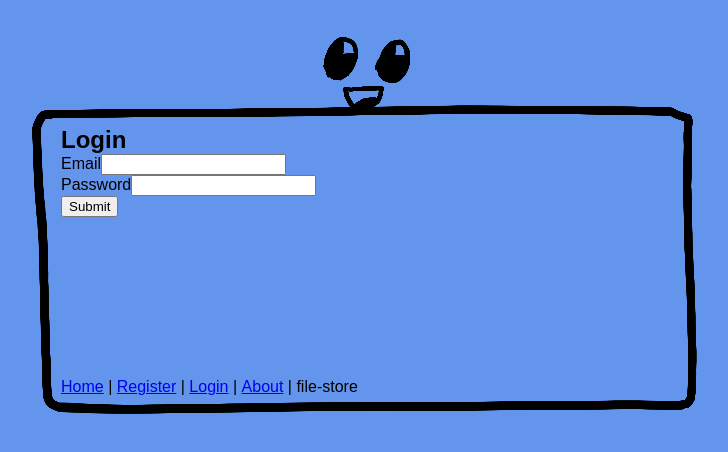
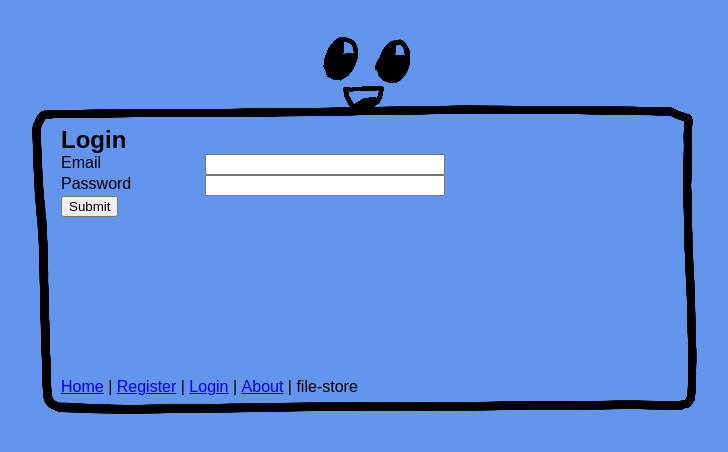
Before and after one commit to ga-avery/my-fs-frontend, a React (Create React App) app: page /login in a window 1280 px wide. Shown: the top 452 px of the page, without its empty margins (275-1003 px from the left). Built offline with nearby package versions, Linux system fonts and the light colour scheme.

Commit message:
update: css for the login and registration forms

```diff
--- a/src/components/FileUploader.css
+++ b/src/components/FileUploader.css
@@ -19,3 +19,7 @@
   border-radius: 0.5rem;
   padding:0.5rem;
 }
+.form-group {
+  display: grid;
+  grid-template-columns: 9rem 15rem;
+}
```
